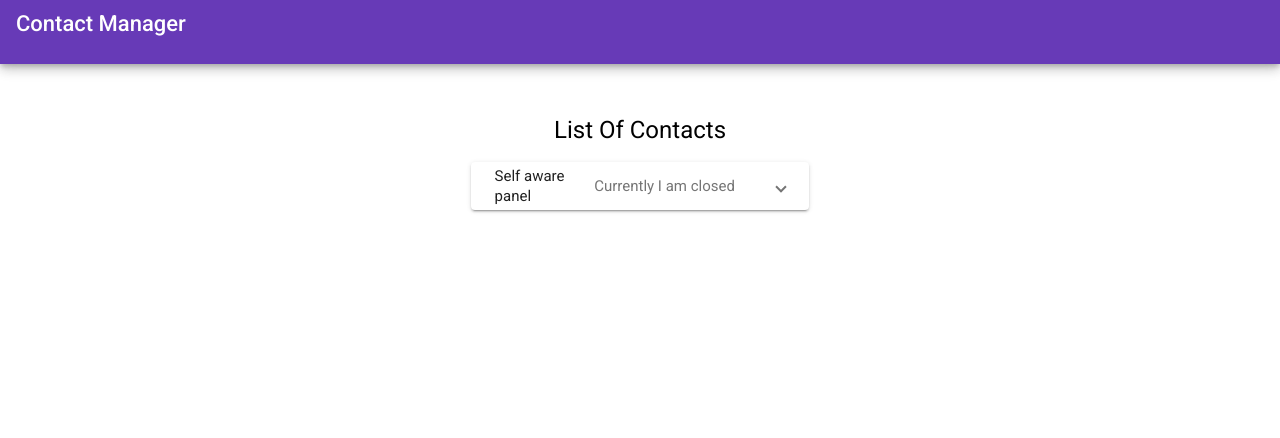
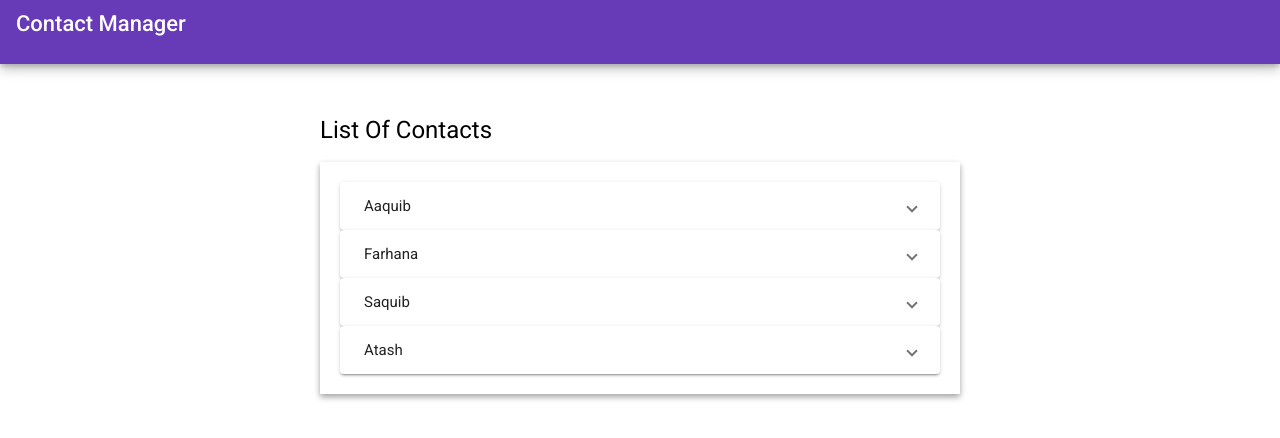
Before and after one commit to killcodeX/learning-angular, an Angular app in the folder my-app3/: page / in a window 1280 px wide. Shown: the top 438 px of the page. Built offline with nearby package versions, Linux system fonts and the light colour scheme.

Commit message:
contact is displaying

```diff
--- a/my-app3/src/app/app.component.html
+++ b/my-app3/src/app/app.component.html
@@ -1,18 +1,4 @@
 <app-header></app-header>
 <div class="section">
   <app-contacts [contacts]="contacts"></app-contacts>
-  <mat-accordion>
-    <mat-expansion-panel
-      (opened)="panelOpenState = true"
-      (closed)="panelOpenState = false"
-    >
-      <mat-expansion-panel-header>
-        <mat-panel-title> Self aware panel </mat-panel-title>
-        <mat-panel-description>
-          Currently I am {{ panelOpenState ? "open" : "closed" }}
-        </mat-panel-description>
-      </mat-expansion-panel-header>
-      <p>I'm visible because I am open</p>
-    </mat-expansion-panel>
-  </mat-accordion>
 </div>
--- a/my-app3/src/app/app.component.ts
+++ b/my-app3/src/app/app.component.ts
@@ -9,5 +9,4 @@ import { contacts, contactInterface } from 'src/mockData';
 export class AppComponent {
   title = 'my-app3';
   contacts : contactInterface[] = contacts;
-  panelOpenState = false;
 }
--- a/my-app3/src/app/app.module.ts
+++ b/my-app3/src/app/app.module.ts
@@ -9,9 +9,10 @@ import { BrowserAnimationsModule } from '@angular/platform-browser/animations';
 import { MaterialModule } from './material/material.module';
 import { HeaderComponent } from './components/header/header.component';
 import { ContactsComponent } from './components/contacts/contacts.component';
+import { ContactListComponent } from './components/contact-list/contact-list.component';
 
 @NgModule({
-  declarations: [AppComponent, HeaderComponent, ContactsComponent],
+  declarations: [AppComponent, HeaderComponent, ContactsComponent, ContactListComponent],
   imports: [BrowserModule, AppRoutingModule, BrowserAnimationsModule, MaterialModule],
   providers: [],
   bootstrap: [AppComponent],
--- /dev/null
+++ b/my-app3/src/app/components/contact-list/contact-list.component.css
@@ -0,0 +1,13 @@
+.contact-field{
+    display: flex;
+    justify-content: space-between;
+
+}
+
+.contact-field-left{
+    font-weight: bold;
+}
+
+.contact-field-right{
+    color:#947575;
+}
--- /dev/null
+++ b/my-app3/src/app/components/contact-list/contact-list.component.html
@@ -0,0 +1,22 @@
+<mat-accordion>
+  <mat-expansion-panel
+    (opened)="panelOpenState = true"
+    (closed)="panelOpenState = false"
+  >
+    <mat-expansion-panel-header>
+      <mat-panel-title>{{contact.name}}</mat-panel-title>
+    </mat-expansion-panel-header>
+    <div class="contact-field">
+      <p class="contact-field-left">Email</p>
+      <p class="contact-field-right">{{contact.email}}</p>
+    </div>
+    <div class="contact-field">
+      <p class="contact-field-left">Phone no</p>
+      <p class="contact-field-right">{{contact.phone}}</p>
+    </div>
+    <div class="contact-field">
+      <p class="contact-field-left">Profession</p>
+      <p class="contact-field-right">{{contact.profession}}</p>
+    </div>
+  </mat-expansion-panel>
+</mat-accordion>
--- /dev/null
+++ b/my-app3/src/app/components/contact-list/contact-list.component.ts
@@ -0,0 +1,17 @@
+import { Component, OnInit, Input } from '@angular/core';
+import { contactInterface } from 'src/mockData';
+
+@Component({
+  selector: 'app-contact-list',
+  templateUrl: './contact-list.component.html',
+  styleUrls: ['./contact-list.component.css']
+})
+export class ContactListComponent implements OnInit {
+  panelOpenState = false;
+  @Input() contact!: contactInterface
+  constructor() { }
+
+  ngOnInit(): void {
+  }
+
+}
--- a/my-app3/src/app/components/contacts/contacts.component.css
+++ b/my-app3/src/app/components/contacts/contacts.component.css
@@ -0,0 +1,5 @@
+.contact-card{
+    width:600px;
+    padding: 20px;
+    box-shadow: 0 3px 6px rgba(0,0,0,0.16), 0 3px 6px rgba(0,0,0,0.23);
+}
--- a/my-app3/src/app/components/contacts/contacts.component.html
+++ b/my-app3/src/app/components/contacts/contacts.component.html
@@ -1,5 +1,5 @@
-<h1>List Of Contacts</h1>
+<h1>{{title}}</h1>
 
 <div class="contact-card">
-
+    <app-contact-list *ngFor="let contact of contacts" [contact]="contact"></app-contact-list>
 </div>
--- a/my-app3/src/app/components/contacts/contacts.component.ts
+++ b/my-app3/src/app/components/contacts/contacts.component.ts
@@ -7,7 +7,7 @@ import { contactInterface } from 'src/mockData';
   styleUrls: ['./contacts.component.css']
 })
 export class ContactsComponent implements OnInit {
-
+  title: string = 'List Of Contacts'
   @Input() contacts! : contactInterface[];
   constructor() {
   }
```
Also changed, not shown: 1 other file (tests, documents, lock files or other folders).
